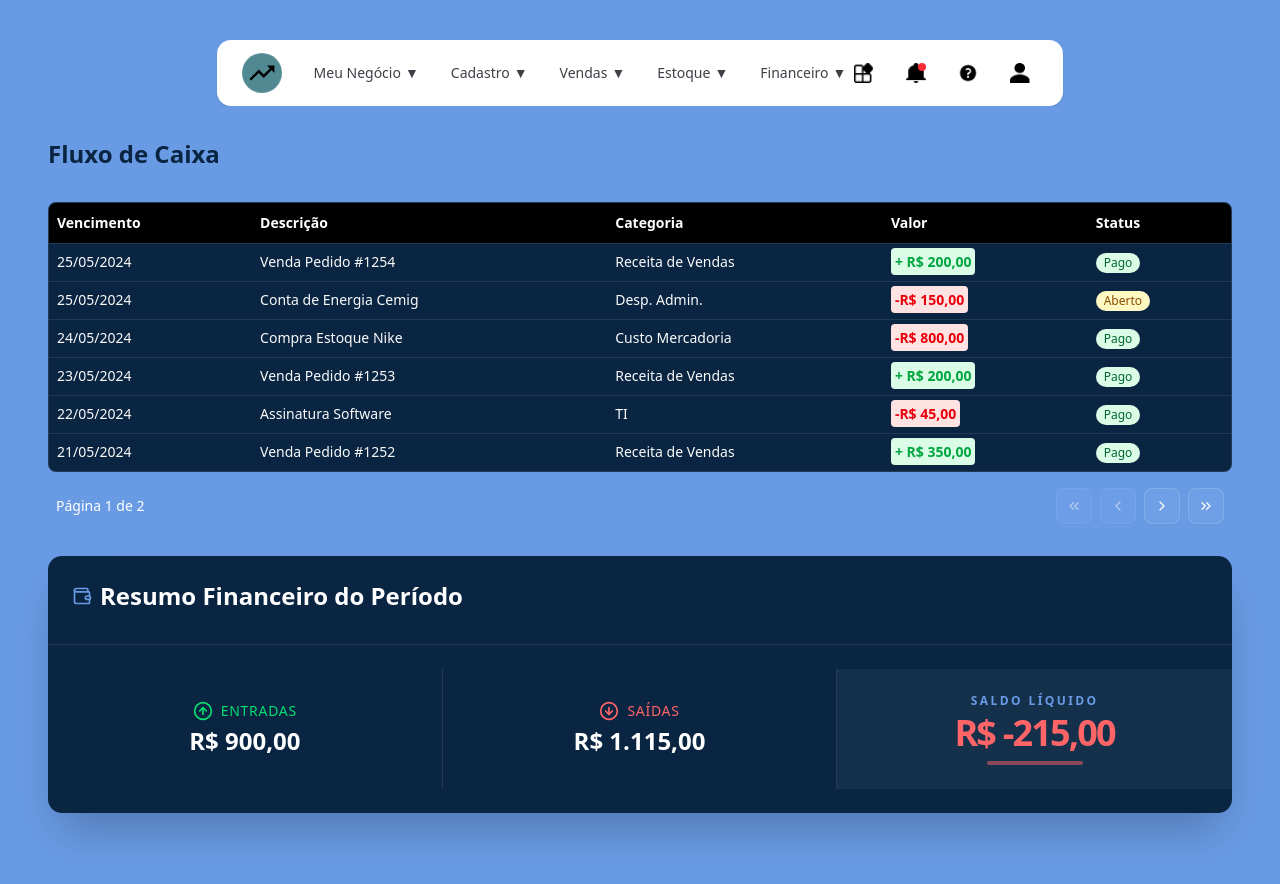
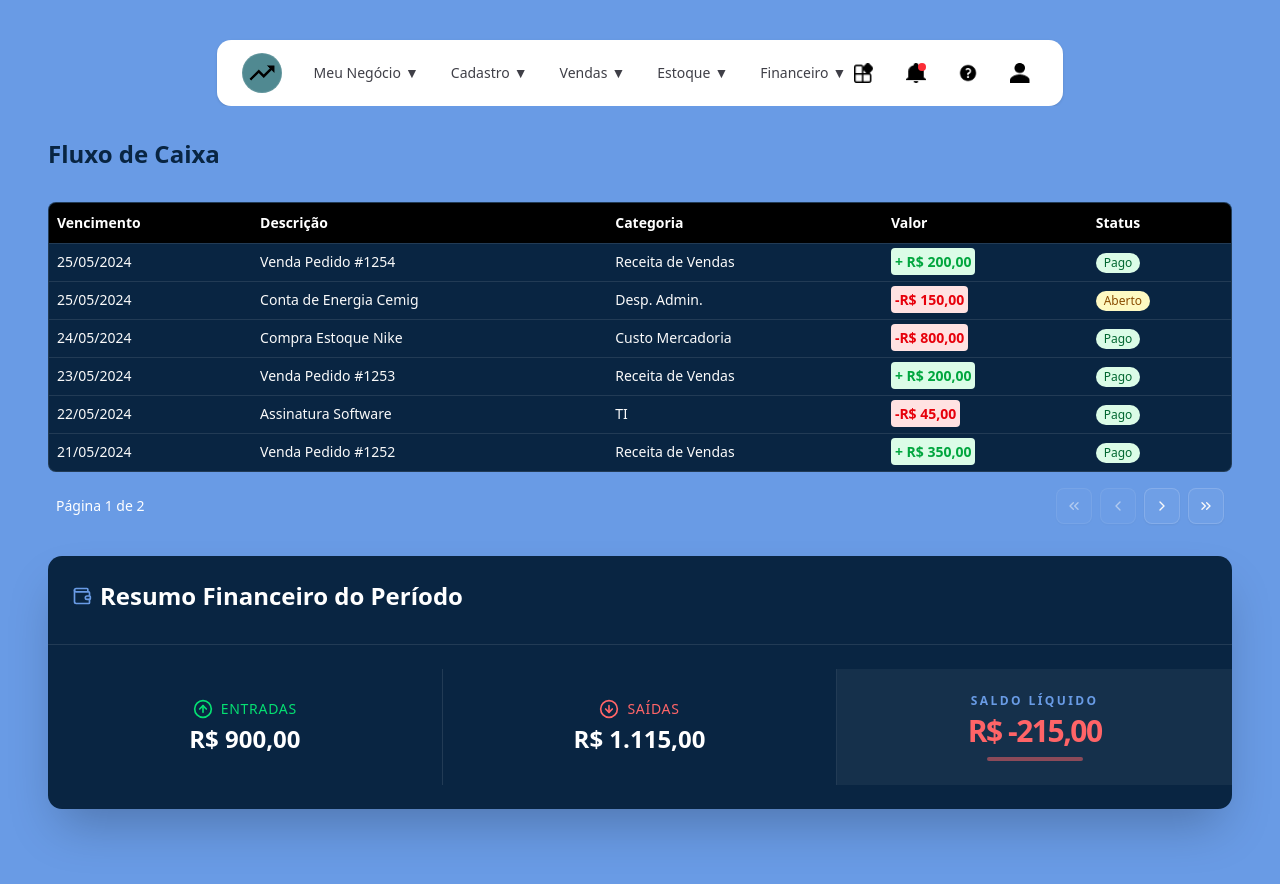
Before and after one commit to crescix/crescix-web, a Next.js app: page /financeiro/fluxo-de-caixa in a window 1280 px wide. Shown: the top 884 px of the page. Built offline with nearby package versions, Linux system fonts and the light colour scheme.

Commit message:
fix: tamanho do saldo líquido ajustado

```diff
--- a/src/app/financeiro/fluxo-de-caixa/page.tsx
+++ b/src/app/financeiro/fluxo-de-caixa/page.tsx
@@ -62,7 +62,7 @@ export default function FluxoDeCaixa() {
                                 <span className="text-xs font-bold text-secondary uppercase tracking-[0.2em] mb-1">
                                     Saldo Líquido
                                 </span>
-                                <span className={`text-4xl font-black tracking-tighter ${saldo >= 0 ? "text-green-400" : "text-red-400"}`}>
+                                <span className={`text-3xl font-black tracking-tighter ${saldo >= 0 ? "text-green-400" : "text-red-400"}`}>
                                     R$ {saldo.toLocaleString('pt-BR', { minimumFractionDigits: 2 })}
                                 </span>
                                 <div className={`h-1 w-24 mt-2 rounded-full ${saldo >= 0 ? "bg-green-400" : "bg-red-400"} opacity-50`} />
```
